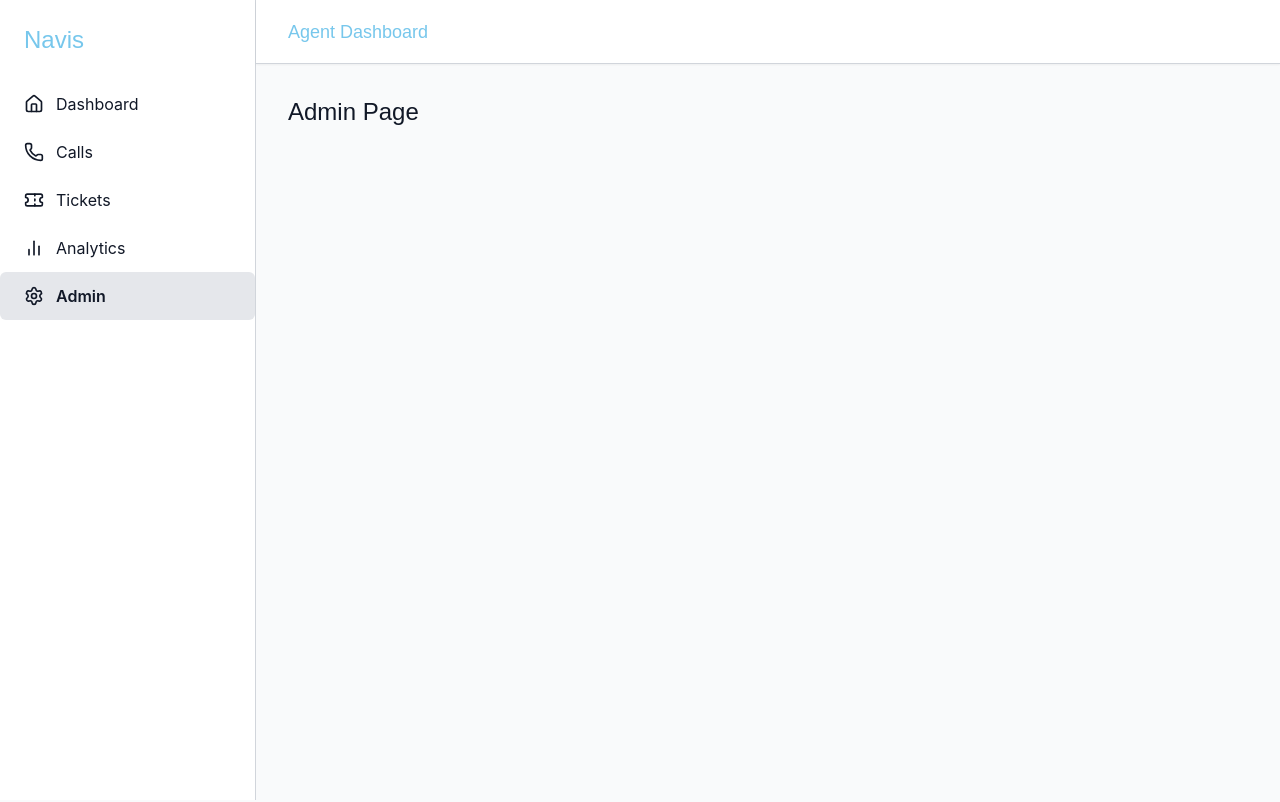
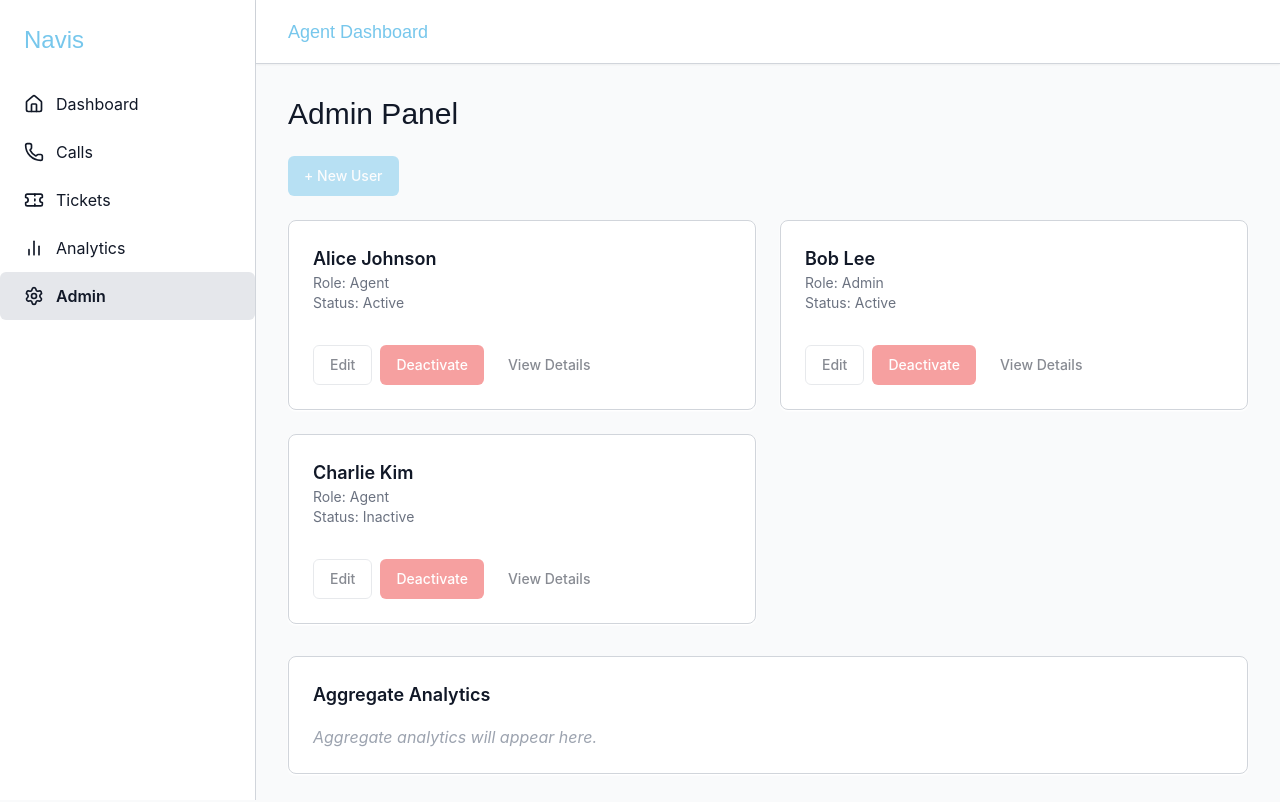
Before and after one commit to shaan101patel/NavisCopilot_NP_1.0, a React (Create React App) app in the folder app/: page /admin in a window 1280 px wide. Shown: the top 802 px of the page. Built offline with nearby package versions, Linux system fonts and the light colour scheme.

Commit message:
Step 11 Complete: Admin Panel UI

```diff
--- a/app/src/pages/Admin.tsx
+++ b/app/src/pages/Admin.tsx
@@ -1,3 +1,68 @@
+import { Card } from "@/components/ui/card";
+import { Button } from "@/components/ui/button";
+import { useState } from "react";
+
+// IMPLEMENT LATER: Replace with real user and analytics data from backend (Supabase).
+// Expected data: Array of users (id, name, role, status), aggregate analytics, workflow configs.
+const mockUsers = [
+  { id: "USR-001", name: "Alice Johnson", role: "Agent", status: "Active" },
+  { id: "USR-002", name: "Bob Lee", role: "Admin", status: "Active" },
+  { id: "USR-003", name: "Charlie Kim", role: "Agent", status: "Inactive" },
+];
+
 export default function Admin() {
-  return <div className="text-2xl font-heading">Admin Page</div>;
+  // IMPLEMENT LATER: Fetch user list, analytics, and workflow configs from backend (Supabase).
+  const [users] = useState(mockUsers);
+
+  // IMPLEMENT LATER: Add state and logic for creating, editing, and deactivating users with backend integration.
+
+  return (
+    <div>
+      <h1 className="text-3xl font-heading mb-6">Admin Panel</h1>
+      <div className="mb-6">
+        {/* IMPLEMENT LATER: Add user creation modal and logic */}
+        <Button variant="default" disabled>
+          + New User
+        </Button>
+      </div>
+      <div className="grid grid-cols-1 md:grid-cols-2 gap-6 mb-8">
+        {users.map((user) => (
+          <Card key={user.id} className="p-6 flex flex-col gap-4">
+            <div>
+              <div className="text-lg font-semibold">{user.name}</div>
+              <div className="text-sm text-gray-500">Role: {user.role}</div>
+              <div className="text-sm text-gray-500">Status: {user.status}</div>
+            </div>
+            <div className="flex gap-2 mt-4">
+              {/* IMPLEMENT LATER: Wire up these buttons to backend actions (edit, deactivate, view details) */}
+              <Button variant="outline" disabled>
+                Edit
+              </Button>
+              <Button variant="destructive" disabled>
+                Deactivate
+              </Button>
+              <Button variant="ghost" disabled>
+                View Details
+              </Button>
+            </div>
+          </Card>
+        ))}
+      </div>
+      {/* IMPLEMENT LATER: Add sections for aggregate analytics and workflow configuration */}
+      <div className="mb-8">
+        <Card className="p-6">
+          <div className="text-lg font-semibold mb-4">Aggregate Analytics</div>
+          {/* IMPLEMENT LATER: Display aggregate analytics for users, tickets, and calls */}
+          <div className="text-gray-400 italic">Aggregate analytics will appear here.</div>
+        </Card>
+      </div>
+      <div>
+        <Card className="p-6">
+          <div className="text-lg font-semibold mb-4">Workflow Configuration</div>
+          {/* IMPLEMENT LATER: UI for configuring workflows, permissions, and feature toggles */}
+          <div className="text-gray-400 italic">Workflow configuration options will appear here.</div>
+        </Card>
+      </div>
+    </div>
+  );
 }
```
